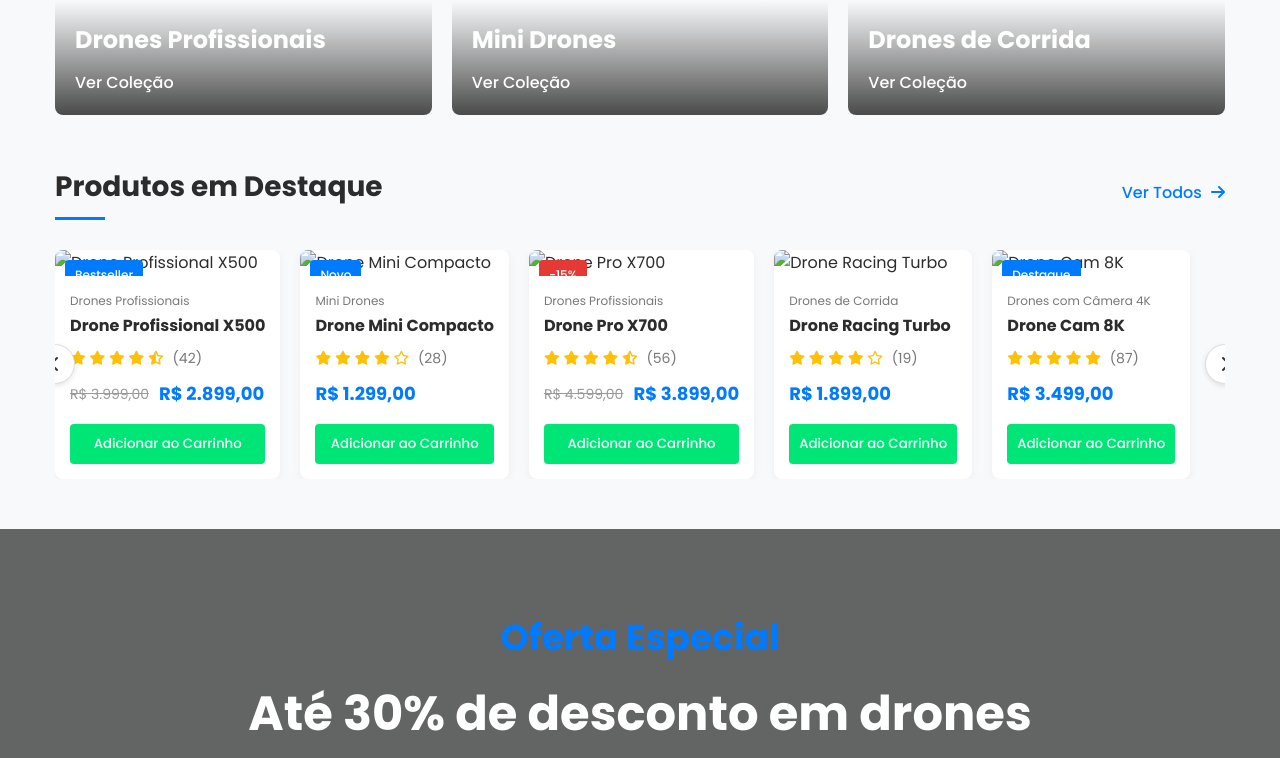
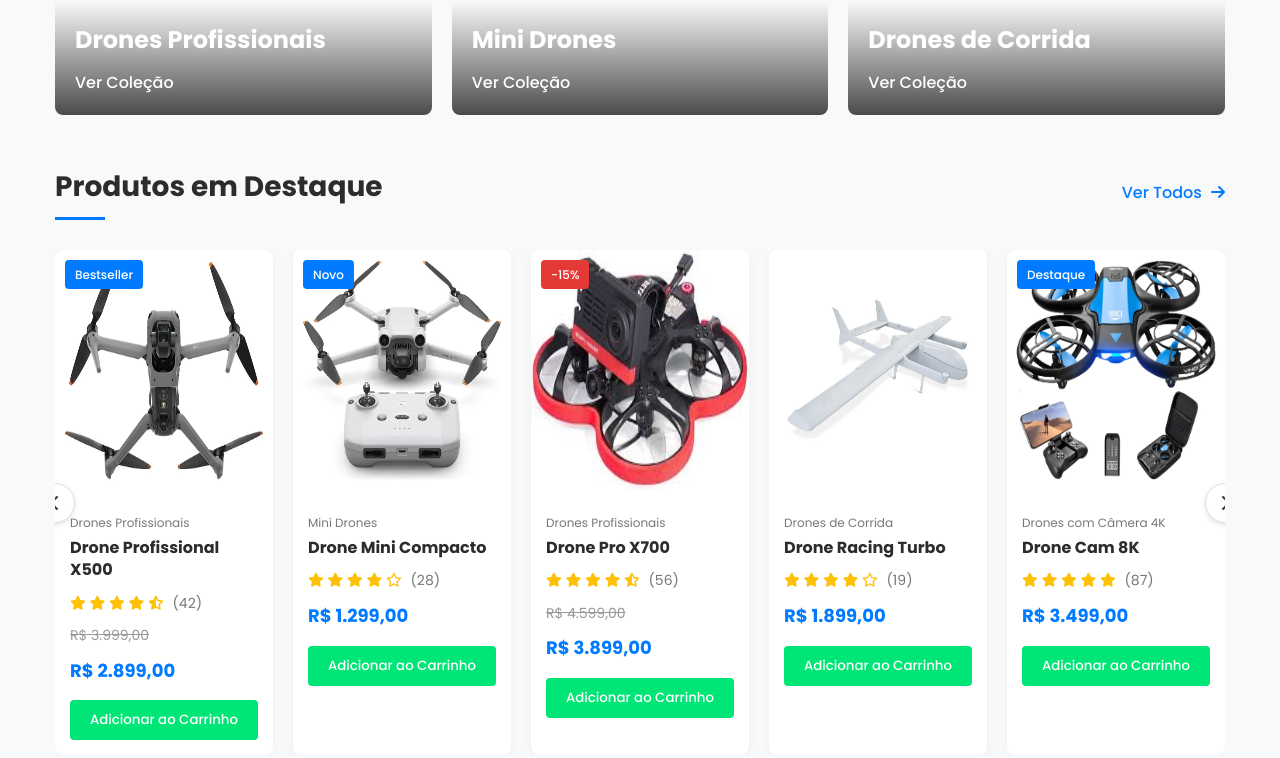
Before and after one commit to victorhvicente/projeto-eccommerce, a PHP site: page /index-home.html in a window 1280 px wide. Shown: the part 903-1661 px from the top of the page. Run offline with PHP 8.4, Linux system fonts and the light colour scheme; some libraries are stand-ins or nearby versions.

Commit message:
Ajustes na tela de início

```diff
--- a/css/styles.css
+++ b/css/styles.css
@@ -145,8 +145,8 @@ nav ul li a:hover {
 }
 
 .product-image img {
-  width: 100%;
-  height: auto;
+  width: 60vw;
+  height: 30vh;
   transition: transform 0.5s;
 }
 
--- a/index-home.html
+++ b/index-home.html
@@ -18,7 +18,7 @@
             <nav>
                 <ul>
                     <li><a href="#" class="active">Início</a></li>
-                    <li><a href="produtos.html">Produtos</a></li>
+                    <li><a href="sessao-produtos.html">Produtos</a></li>
                     <li><a href="#">Categorias</a></li>
                     <li><a href="#">Contato</a></li>
                 </ul>
@@ -139,7 +139,7 @@
                     <div class="product-card">
                         <div class="product-image">
                             <a href="#">
-                                <img src="https://placeholder.pics/svg/300x250/DEDEDE/555555/Drone%20X500" alt="Drone Profissional X500">
+                                <img src="/img/dji037-AIR.jpg" alt="Drone Profissional X500">
                             </a>
                             <div class="product-tag">Bestseller</div>
                             <div class="product-actions">
@@ -171,7 +171,7 @@
                     <div class="product-card">
                         <div class="product-image">
                             <a href="#">
-                                <img src="https://placeholder.pics/svg/300x250/DEDEDE/555555/Drone%20Mini" alt="Drone Mini Compacto">
+                                <img src="/img/Dji_Mini.jpg" alt="Drone Mini Compacto">
                             </a>
                             <div class="product-tag">Novo</div>
                             <div class="product-actions">
@@ -202,7 +202,7 @@
                     <div class="product-card">
                         <div class="product-image">
                             <a href="#">
-                                <img src="https://placeholder.pics/svg/300x250/DEDEDE/555555/Drone%20Pro" alt="Drone Pro X700">
+                                <img src="/img/DroneCineWhoop.jpg" alt="Drone Pro X700">
                             </a>
                             <div class="product-tag sale">-15%</div>
                             <div class="product-actions">
@@ -234,7 +234,7 @@
                     <div class="product-card">
                         <div class="product-image">
                             <a href="#">
-                                <img src="https://placeholder.pics/svg/300x250/DEDEDE/555555/Drone%20Racing" alt="Drone Racing Turbo">
+                                <img src="/img/droneSkyeye.jpg" alt="Drone Racing Turbo">
                             </a>
                             <div class="product-actions">
                                 <button class="quick-view" title="Visualização Rápida"><i class="fas fa-eye"></i></button>
@@ -264,7 +264,7 @@
                     <div class="product-card">
                         <div class="product-image">
                             <a href="#">
-                                <img src="https://placeholder.pics/svg/300x250/DEDEDE/555555/Drone%20Cam" alt="Drone Cam 8K">
+                                <img src="/img/droneVince.jpg" alt="Drone Cam 8K">
                             </a>
                             <div class="product-tag">Destaque</div>
                             <div class="product-actions">
```
Also changed, not shown: img/Dji_Mini.jpg (added), img/DroneCineWhoop.jpg (added), img/dji037-AIR.jpg (added), img/droneSkyeye.jpg (added), img/droneVince.jpg (added).
